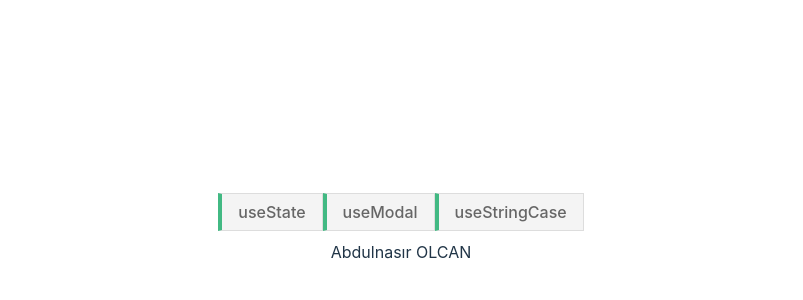
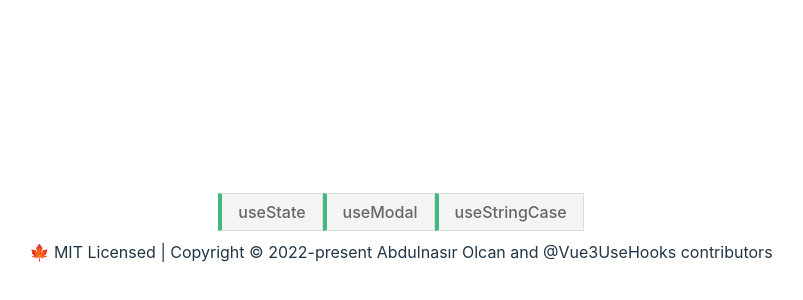
Before and after one commit to jsdeveloperr/vue3-use-hooks, a Vue app in the folder example/vue3/: page / in a window 1280 px wide. Shown: the part 160-460 px from the top of the page, without its empty margins (239-1042 px from the left). Built offline with nearby package versions, Linux system fonts and the light colour scheme.

Commit message:
🚀 readme updated

```diff
--- a/example/vue3/src/App.vue
+++ b/example/vue3/src/App.vue
@@ -1,15 +1,22 @@
 <template>
   <nav>
-    <router-link class="router-list" to="/use-state-hook" active-class="active">useState</router-link>
-    <router-link class="router-list" to="/use-modal-hook" active-class="active">useModal</router-link>
-    <router-link class="router-list" to="/use-string-case-hook" active-class="active">useStringCase</router-link>
+    <router-link class="router-list" to="/use-state-hook" active-class="active"
+      >useState</router-link
+    >
+    <router-link class="router-list" to="/use-modal-hook" active-class="active"
+      >useModal</router-link
+    >
+    <router-link class="router-list" to="/use-string-case-hook" active-class="active"
+      >useStringCase</router-link
+    >
   </nav>
   <router-view class="padding"></router-view>
   <footer>
-    <p>Abdulnasır OLCAN</p>
+    <p>
+      🍁 MIT Licensed | Copyright © 2022-present Abdulnasır Olcan and @Vue3UseHooks contributors
+    </p>
   </footer>
 </template>
-
 
 <style scoped>
 .router-list {
--- a/package.json
+++ b/package.json
@@ -1,6 +1,6 @@
 {
   "name": "vue3-use-hooks",
-  "version": "0.0.2",
+  "version": "0.0.3",
   "description": "vue3 use hooks",
   "author": "Abdulnasır OLCAN",
   "license": "MIT",
@@ -40,8 +40,10 @@
     "vue-use",
     "vue-use-hooks",
     "vue-composable",
+    "vue3-composable",
     "use-hooks",
-    "component"
+    "vue-hooks",
+    "vue3-hooks"
   ],
   "files": [
     "dist/*.js"
```
Also changed, not shown: 1 other file (tests, documents, lock files or other folders).
